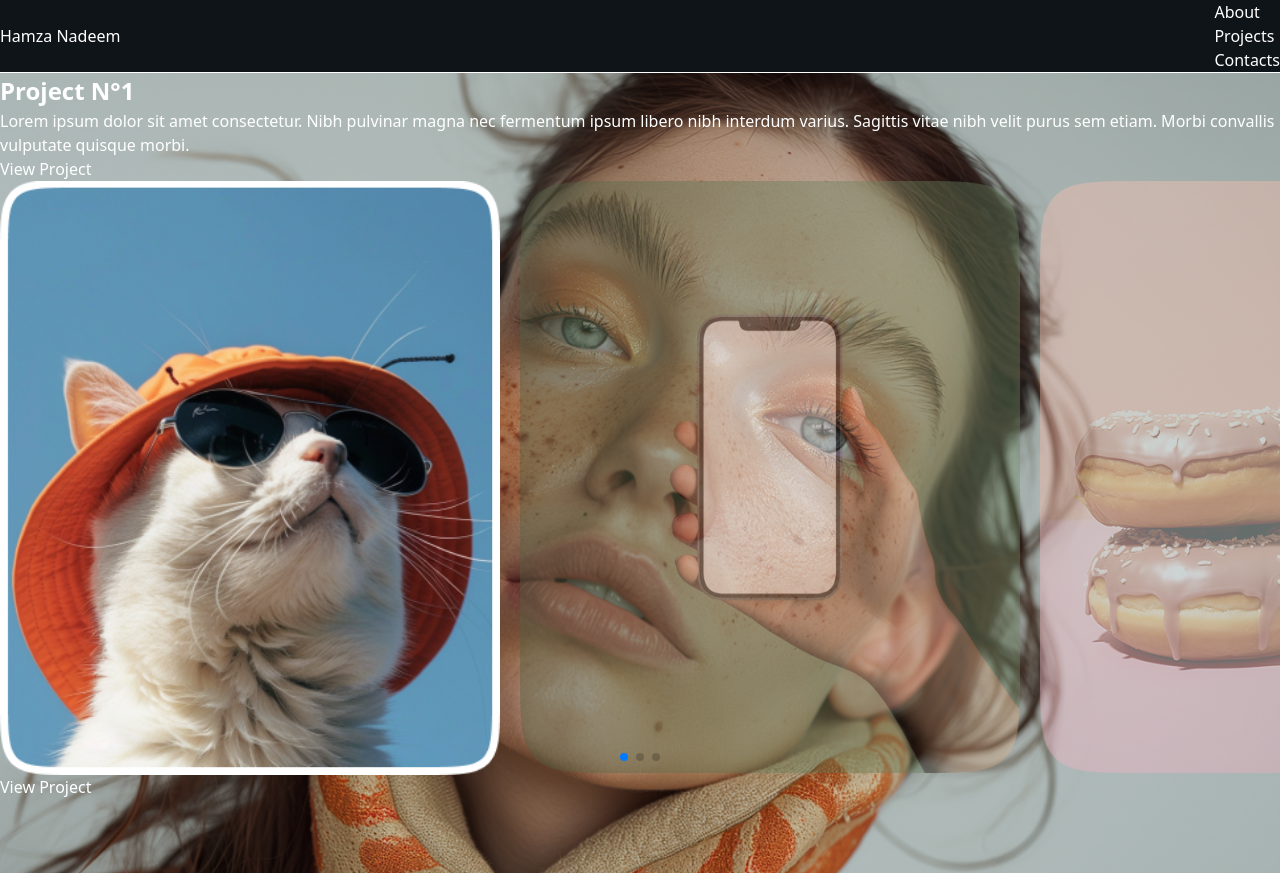
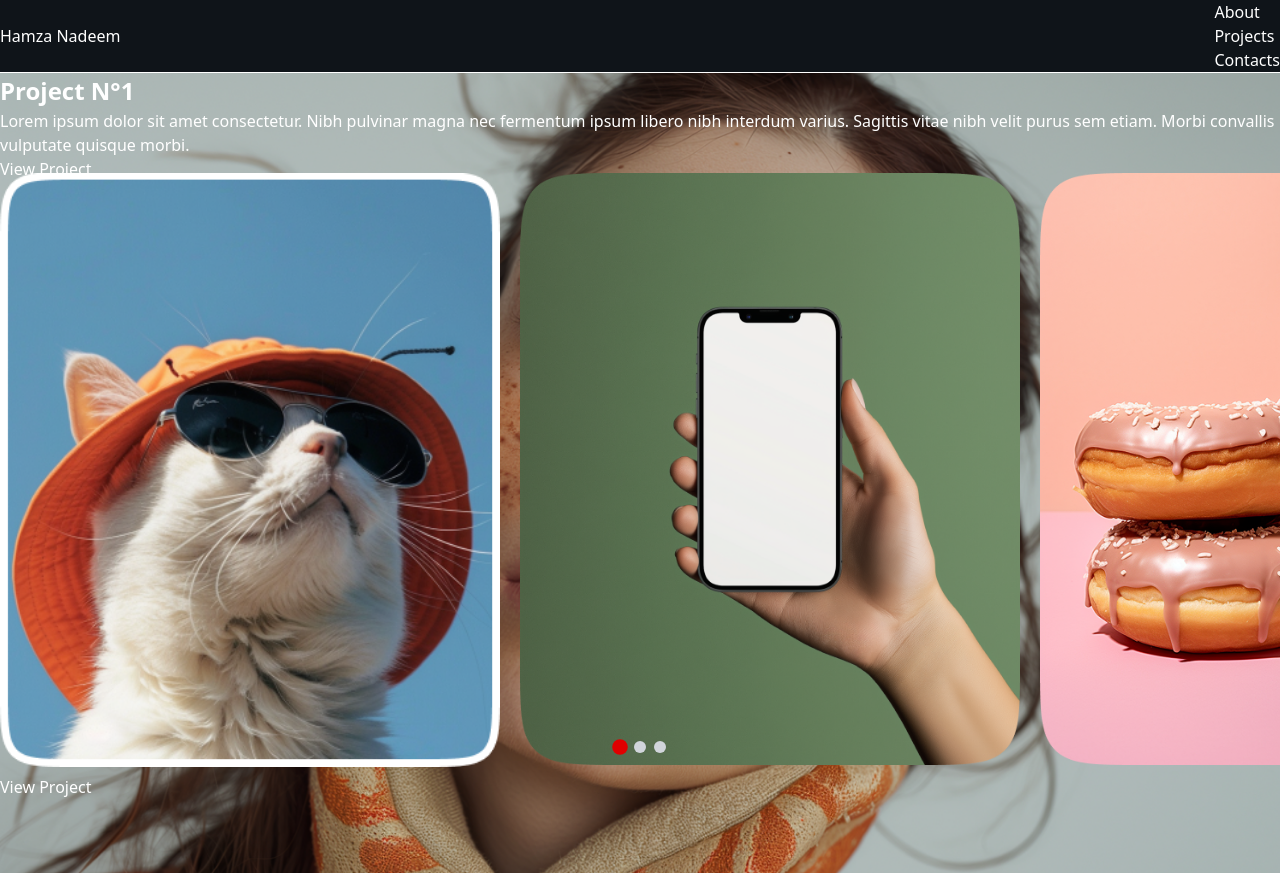
Before and after one commit to Hamzah-Nadeem/portfolio-project, a React (Vite) app: page / in a window 1280 px wide. Built offline with nearby package versions, Linux system fonts and the light colour scheme.

Commit message:
images added and some code refactor

```diff
--- a/src/components/ProjectCarousel.jsx
+++ b/src/components/ProjectCarousel.jsx
@@ -1,34 +1,25 @@
-import { Swiper, SwiperSlide } from "swiper/react";
-import { Navigation, Pagination } from "swiper/modules";
-import "swiper/css";
-import "swiper/css/navigation";
-import "swiper/css/pagination";
 import ProjectCard from "./ProjectCard";
 import { carouselSlides, projectInfo } from "../data/projects";
+import SwiperCarousel from "./common/SwiperCarousel";
 
 export default function ProjectCarousel({ onSlideChange }) {
   return (
     <div className="w-full">
-      <Swiper
-        modules={[Navigation, Pagination]}
+      <SwiperCarousel
+        slides={carouselSlides}
+        onSlideChange={onSlideChange}
         spaceBetween={20}
         slidesPerView={1}
         breakpoints={{
           640: { slidesPerView: 1.5 },
           1024: { slidesPerView: 2.5 },
         }}
-        onSlideChange={(swiper) => {
-          onSlideChange(swiper.activeIndex);
-        }}
-        pagination={{ clickable: true }}
+        showPagination={true}
+        paginationConfig={{ paddingBottom: "!pb-16" }}
         className="mb-8"
       >
-        {carouselSlides.map((slide, index) => (
-          <SwiperSlide key={slide.id}>
-            <ProjectCard image={slide.image} index={index} />
-          </SwiperSlide>
-        ))}
-      </Swiper>
+        {(slide, index) => <ProjectCard image={slide.image} index={index} />}
+      </SwiperCarousel>
 
       <button
         className={`${projectInfo.buttonColor} hover:opacity-90 px-8 py-3 rounded-lg font-semibold transition-all duration-300 text-white`}
--- /dev/null
+++ b/src/components/common/SwiperCarousel.jsx
@@ -0,0 +1,43 @@
+import { Swiper, SwiperSlide } from "swiper/react";
+import { Navigation, Pagination } from "swiper/modules";
+import "swiper/css";
+import "swiper/css/navigation";
+import "swiper/css/pagination";
+
+export default function SwiperCarousel({
+  slides,
+  onSlideChange,
+  spaceBetween = 20,
+  slidesPerView = 1,
+  breakpoints,
+  showPagination = true,
+  showNavigation = false,
+  paginationConfig,
+  className = "",
+  children,
+}) {
+  return (
+    <Swiper
+      modules={[Navigation, Pagination]}
+      spaceBetween={spaceBetween}
+      slidesPerView={slidesPerView}
+      breakpoints={breakpoints}
+      onSlideChange={(swiper) => {
+        if (onSlideChange) {
+          onSlideChange(swiper.activeIndex);
+        }
+      }}
+      pagination={showPagination ? { clickable: true } : false}
+      navigation={showNavigation}
+      className={`swiper-pagination-custom ${
+        showPagination ? paginationConfig?.paddingBottom || "!pb-16" : ""
+      } ${className}`}
+    >
+      {slides?.map((slide, index) => (
+        <SwiperSlide key={slide.id || index}>
+          {children ? children(slide, index) : null}
+        </SwiperSlide>
+      ))}
+    </Swiper>
+  );
+}
--- a/src/index.css
+++ b/src/index.css
@@ -143,26 +143,27 @@ button {
   animation: fadeIn 1s ease-in-out;
 }
 
-/* =========================
-   🌀 Swiper Customization
-   ========================= */
-.swiper {
-  overflow: visible;
+/* Swiper Custom Pagination Styles */
+.swiper-pagination-custom {
+  --swiper-theme-color: #e00000;
+  --swiper-pagination-bullet-size: 12px;
+  --swiper-pagination-bullet-width: 12px;
+  --swiper-pagination-bullet-height: 12px;
+  --swiper-pagination-bullet-inactive-color: #d1d5db;
+  --swiper-pagination-bullet-inactive-opacity: 1;
+  --swiper-pagination-bullet-opacity: 1;
+  --swiper-pagination-bullet-horizontal-gap: 4px;
 }
 
-.swiper-slide {
-  opacity: 0.4;
-  transition: opacity 0.6s ease;
+.swiper-pagination-custom .swiper-pagination {
+  bottom: -30px;
 }
 
-.swiper-slide-active {
-  opacity: 1;
+.swiper-pagination-custom
+  .swiper-pagination-bullet:not(.swiper-pagination-bullet-active):hover {
+  background-color: #9ca3af;
 }
 
-.swiper-pagination-bullet {
-  background-color: #4b5563;
+.swiper-pagination-custom .swiper-pagination-bullet-active {
+  transform: scale(1.3);
 }
-
-.swiper-pagination-bullet-active {
-  background-color: var(--color-accent);
-}
```
